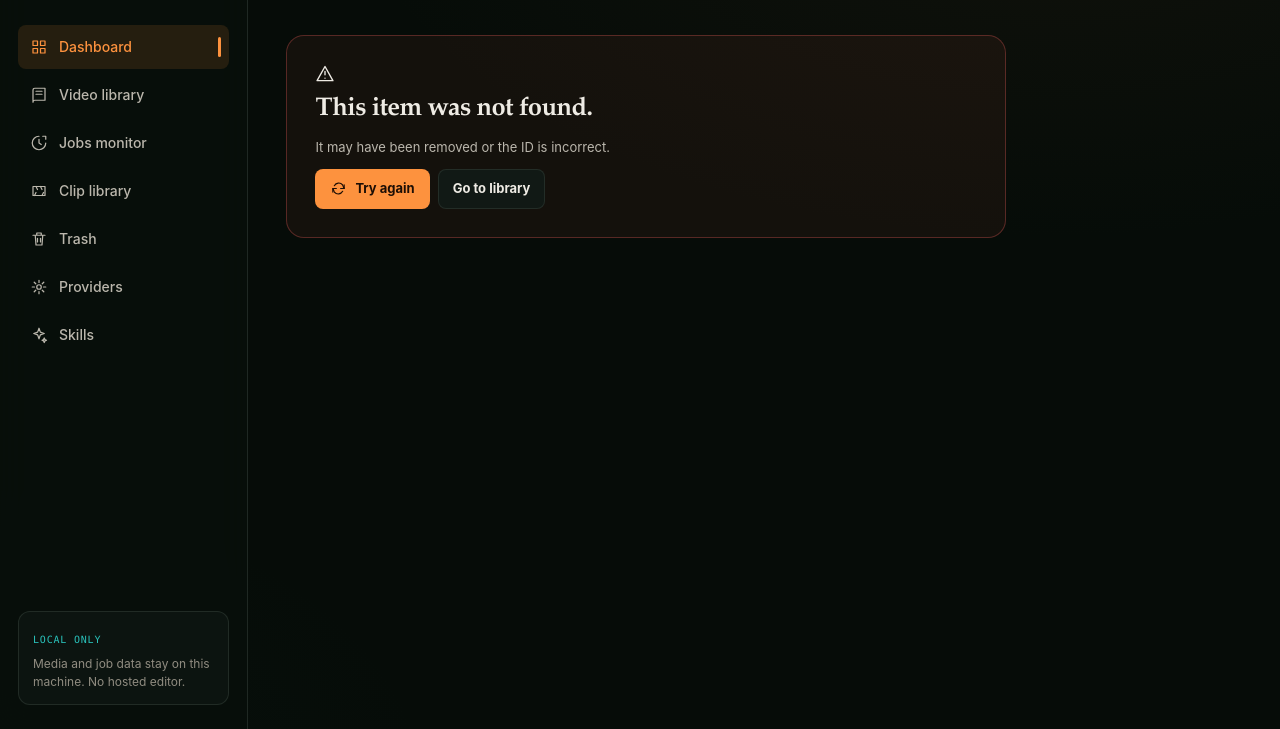
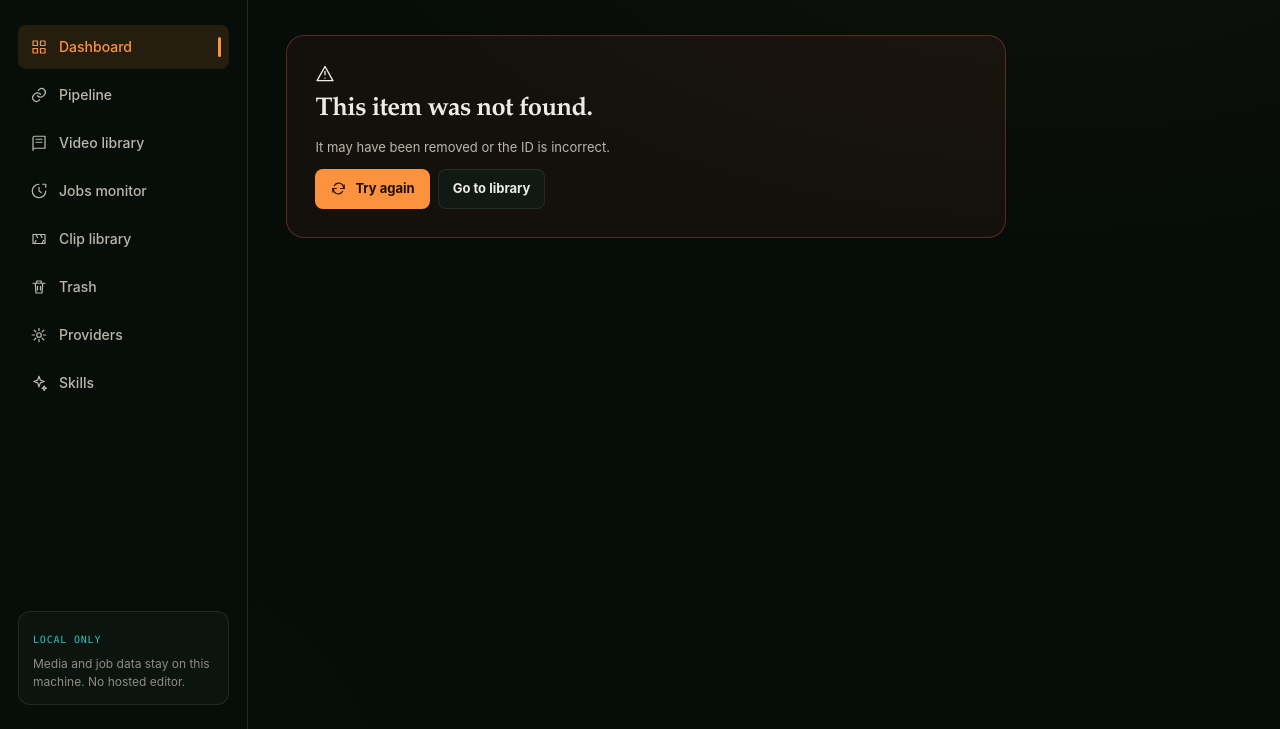
Before and after one commit to abdulrahman-sameh-dev/clipping-app, a website: page clipping_ai/frontend/index.html in a window 1280 px wide. Shown: the part 71-800 px from the top of the page. Drawn offline with Linux system fonts and the light colour scheme; no server answers.

Commit message:
Add the Pipeline link and stylesheet

```diff
--- a/clipping_ai/frontend/index.html
+++ b/clipping_ai/frontend/index.html
@@ -12,6 +12,7 @@
     />
     <link rel="stylesheet" href="./styles.css" />
     <link rel="stylesheet" href="./youtube.css" />
+    <link rel="stylesheet" href="./pipeline.css" />
   </head>
   <body>
     <svg class="icon-sprite" aria-hidden="true" focusable="false">
@@ -128,6 +129,10 @@
             <svg class="icon" aria-hidden="true"><use href="#i-dashboard"></use></svg>
             <span data-i18n="nav.dashboard">Dashboard</span>
           </a>
+          <a class="nav-link" href="#/pipeline" data-nav="pipeline">
+            <svg class="icon" aria-hidden="true"><use href="#i-link"></use></svg>
+            <span id="nav-pipeline-label">Pipeline</span>
+          </a>
           <a class="nav-link" href="#/library" data-nav="library">
             <svg class="icon" aria-hidden="true"><use href="#i-library"></use></svg>
             <span data-i18n="nav.library">Video library</span>
```
